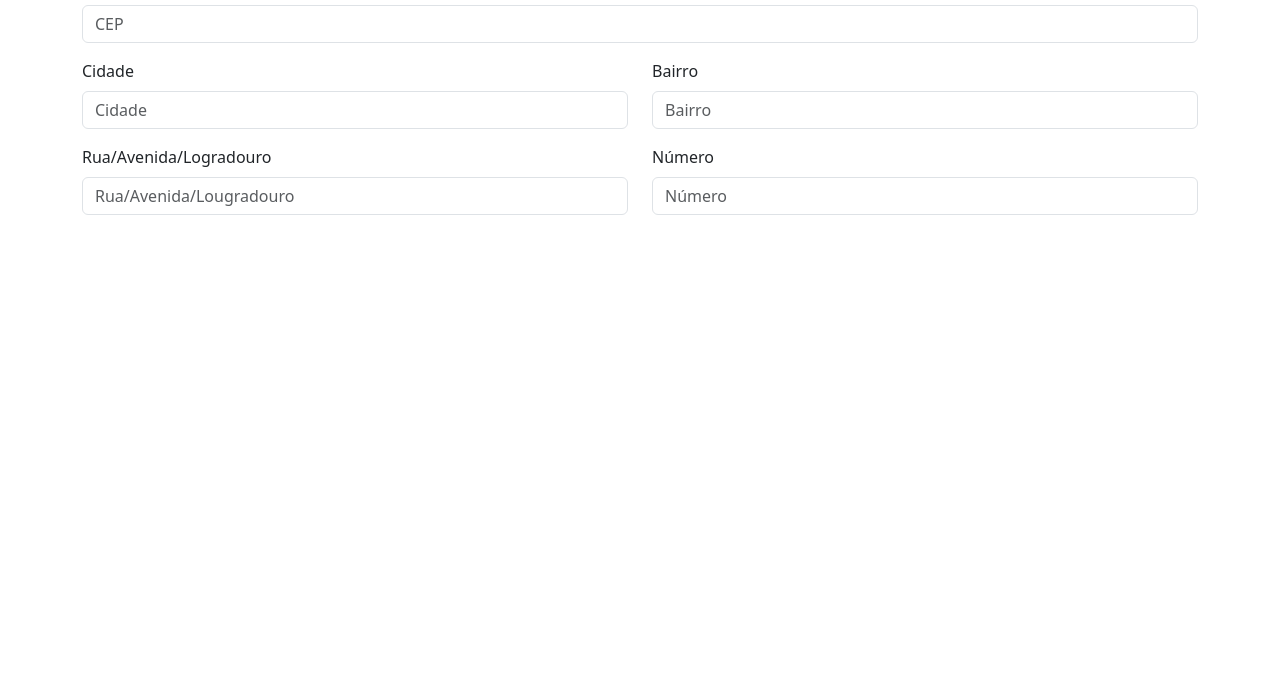
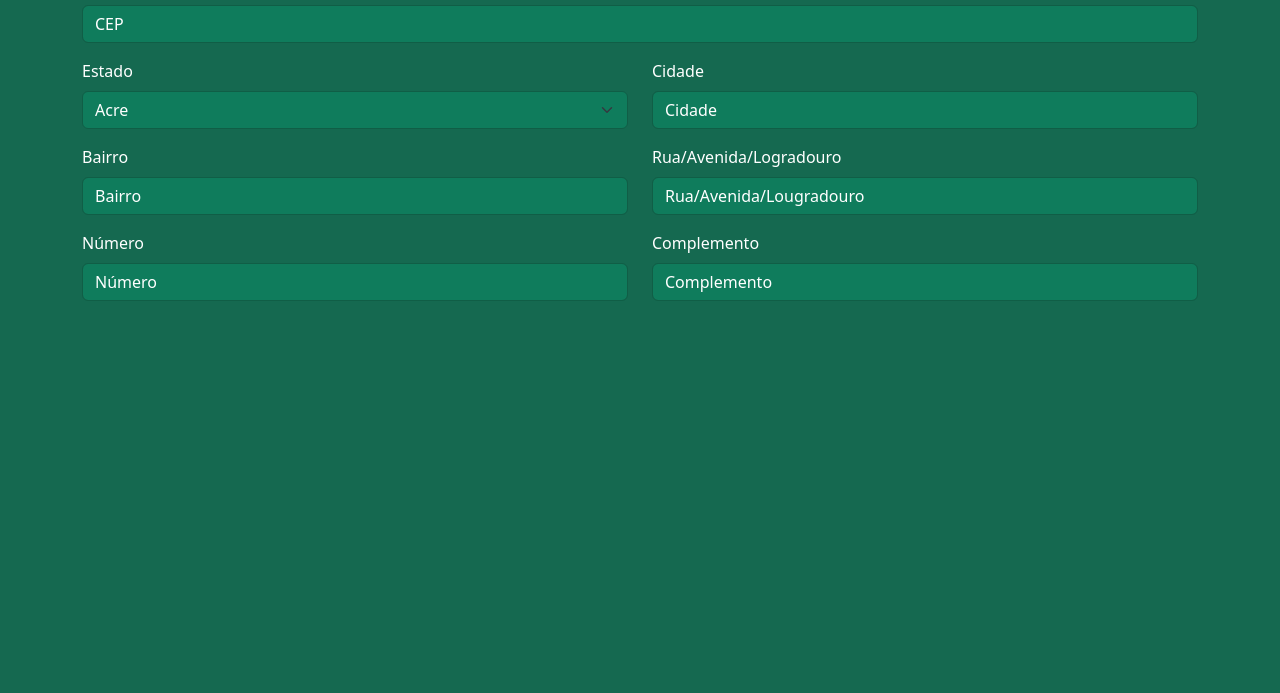
Before and after one commit to isabellasioli/BuscaCEP, a plain HTML site: page index.html in a window 1280 px wide. Shown: the part 107-800 px from the top of the page. Drawn offline with nearby package versions, Linux system fonts and the light colour scheme; a web font is replaced by a local one.

Commit message:
mais modificações!

```diff
--- a/index.html
+++ b/index.html
@@ -14,13 +14,14 @@
     <link rel="stylesheet" href="style.css">
 </head>
 <body>
+
     <div class="container">
         <div class="row mt-3">
             <div class="col-12">
                 <h1>Formulário</h1>
                 <div class="mt-3">
                     <label for="cep" class="form-label">CEP</label>
-                    <input type="tetx"  id="cep"  class="form-control" placeholder="CEP">
+                    <input type="text"  id="cep"  class="form-control" placeholder="CEP">
                     <div class="invalid-feedback">
                         CEP inválido!
                     </div>
@@ -28,24 +29,63 @@
 
                 <div class="row mt-3">
                     <div class="col-6">
+                        <label for="estado" class="form-label">Estado</label>
+                        <select id="estado"  name="estado" class="form-select">
+                            <option value="AC">Acre</option>
+                            <option value="AL">Alagoas</option>
+                            <option value="AP">Amapá</option>
+                            <option value="AM">Amazonas</option>
+                            <option value="BA">Bahia</option>
+                            <option value="CE">Ceará</option>
+                            <option value="DF">Distrito Federal</option>
+                            <option value="ES">Espírito Santo</option>
+                            <option value="GO">Goiás</option>
+                            <option value="MA">Maranhão</option>
+                            <option value="MT">Mato Grosso</option>
+                            <option value="MS">Mato Grosso do Sul</option>
+                            <option value="MG">Minas Gerais</option>
+                            <option value="PA">Pará</option>
+                            <option value="PB">Paraíba</option>
+                            <option value="PR">Paraná</option>
+                            <option value="PE">Pernambuco</option>
+                            <option value="PI">Piauí</option>
+                            <option value="RJ">Rio de Janeiro</option>
+                            <option value="RN">Rio Grande do Norte</option>
+                            <option value="RS">Rio Grande do Sul</option>
+                            <option value="RO">Rondônia</option>
+                            <option value="RR">Roraima</option>
+                            <option value="SC">Santa Catarina</option>
+                            <option value="SP">São Paulo</option>
+                            <option value="SE">Sergipe</option>
+                            <option value="TO">Tocantins</option>
+                        </select>
+                    </div> <!-- .col-6 -->
+                    <div class="col-6">
                         <label for="cidade" class="form-label">Cidade</label>
                         <input type="text" id="cidade" class="form-control" placeholder="Cidade">
                     </div> <!-- .col-6n -->
+                </div> <!-- .row -->
+
+                <div class="row mt-3">
                     <div class="col-6">
                         <label for="bairro" class="form-label">Bairro</label>
                         <input type="text" id="bairro" class="form-control" placeholder="Bairro">
                     </div> <!-- .col-6 -->
+                    <div class="col-6">
+                        <label for="rua" class="form-label">Rua/Avenida/Logradouro</label>
+                        <input type="text" id="rua" class="form-control" placeholder="Rua/Avenida/Lougradouro">
+                    </div> <!-- .col-6n -->
                 </div> <!-- .row -->
 
                 <div class="row mt-3">
                     <div class="col-6">
-                        <label for="rua" class="form-label">Rua/Avenida/Logradouro</label>
-                        <input type="text" id="rua" class="form-control" placeholder="Rua/Avenida/Lougradouro">
+                        <label for="numero" class="form-label">Número</label>
+                        <input type="text" id="numero" class="form-control" placeholder="Número">
+                    </div> <!-- .col-6 -->
+                    <div class="col-6">
+                        <label for="complemento" class="form-label">Complemento</label>
+                        <input type="text" id="complemento" class="form-control" placeholder="Complemento">
                     </div> <!-- .col-6n -->
-                    <div class="col-6">
-                        <label for="numero" class="form-label">Número</label>
-                        <input type="number" id="numero" class="form-control" placeholder="Número">
-                    </div> <!-- .col-6 -->
                 </div> <!-- .row -->
 
             </div> <!-- .col-12 -->
--- a/script.js
+++ b/script.js
@@ -5,17 +5,24 @@
 // Procura pelo campo de "CEP" no documento HTML.
 const txt_cep = document.querySelector("#cep");
 
+// Procura pelo campo de "Bairro" no documento HTML.
+const slt_estado = document.querySelector("#estado");
+
 // Procura pelo campo de "Rua" no documento HTML.
 const txt_rua = document.querySelector("#rua");
-
-// Procura pelo campo de "Número" no documento HTML.
-const txt_num = document.querySelector("#numero");
 
 // Procura pelo campo de "Cidade" no documento HTML.
 const txt_cidade = document.querySelector("#cidade");
 
 // Procura pelo campo de "Bairro" no documento HTML.
 const txt_bairro = document.querySelector("#bairro");
+
+// Procura pelo campo de "Número" no documento HTML.
+const txt_num = document.querySelector("#numero");
+
+// Procura pelo campo de "Bairro" no documento HTML.
+const txt_complemento = document.querySelector("#complemento");
+
 
 // Porcura pelo elemento spinner 'Carregando' no documento HTML.
 const loadingOverlay = document.querySelector("#loadingOverlay");
@@ -37,6 +44,10 @@ function consultaCEP() {
 
         // Remove o "-" da várialvel 'cep'.
         cep = cep.replace("-", "");
+
+        // Limpa e habilita os campos caso tenham sido desabilitados.
+        // Como por emxemplo em dois irmãos, que só tem um CEP para a cidade toda.
+            limpaCampos();
 
         // Exibe o spinner de 'Carregando'.
         loadingOverlay.classList.add('d-flex');
@@ -66,13 +77,44 @@ function consultaCEP() {
                 txt_cep.classList.remove("is-invalid");
 
                 // Preenche os campos de texto com as informações retornadas pela API.
-                txt_rua.value = jsonResponse.logradouro;
-                txt_cidade.value = jsonResponse.localidade;
-                txt_bairro.value = jsonResponse.bairro;
+                if (jsonResponse.logradouro !== "") {
+                    txt_rua.value = jsonResponse.logradouro;
+                    txt_rua.disabled = true;
+                }
+                if (jsonResponse.localidade !== "") {
+                    txt_cidade.value = jsonResponse.localidade;
+                    txt_cidade.disabled = true;
+                }
+                if (jsonResponse.bairro!== "") {
+                    txt_bairro.value = jsonResponse.bairro;
+                    txt_bairro.disabled = true;
+                }
+                if (jsonResponse.uf !== "") {
+                    slt_estado.value = jsonResponse.uf;
+                    slt_estado.disabled = true;
+                }
+
+
             }
         });
 
     }
+}
+
+function limpaCampos(){
+    // Limpa os valores atuais dos campos.
+    txt_rua.value = "";
+    txt_cidade.value = "";
+    txt_bairro.value = "";
+    txt_num.value = "";
+    slt_estado.value = "";
+
+    // Reabilita os campos que por ventura possam ter sidos desabilitados.
+    txt_rua.disabled = false;
+    txt_cidade.disabled = false;
+    txt_bairro.disabled = false;
+    slt_estado.disabled = false;
+
 }
 
 // ---------------------------------------------------------
@@ -82,7 +124,13 @@ function consultaCEP() {
 // Exdecuta a função ao digitar qualquer tecla no campo "CEP"
 txt_cep.addEventListener("keyup", consultaCEP);
 
-// Adiciona máscara ao campo de CEP
 jQuery(function($) {
+    // Adiciona máscara ao campo de CEP
     $("#cep").mask("99999-999");
+    // Formata o campo de "Número" para aceitar somente números.
+    $("#numero").mask('0#', {
+        translation: {
+            '0': { pattern: /[0-9]/, recursive: true }
+        }
+    });
 });
--- a/style.css
+++ b/style.css
@@ -1,3 +1,10 @@
+
+@import url('https://fonts.googleapis.com/css2?family=Fascinate&display=swap');
+
+h1 {
+    font-family: "Fascinate", system-ui;
+    color: rgb(255, 255, 255);
+}
 
 #loadingOverlay {
     /* As linhas abaixo garatem que o elemento ocupe 100% do espaço da tela */
@@ -17,3 +24,21 @@
     width: 100px;
     height: 100px;
 }
+
+body {
+    background-color: rgb(21, 105, 80);
+}
+
+input[type="text"], select {
+    background-color: rgb(15, 124, 92) !important;
+    border: 1px solid rgb(16, 94, 70)  !important;
+    color: white !important;
+}
+
+input[type="text"]::placeholder {
+    color: white;
+}
+
+label {
+    color: white;
+}
```
